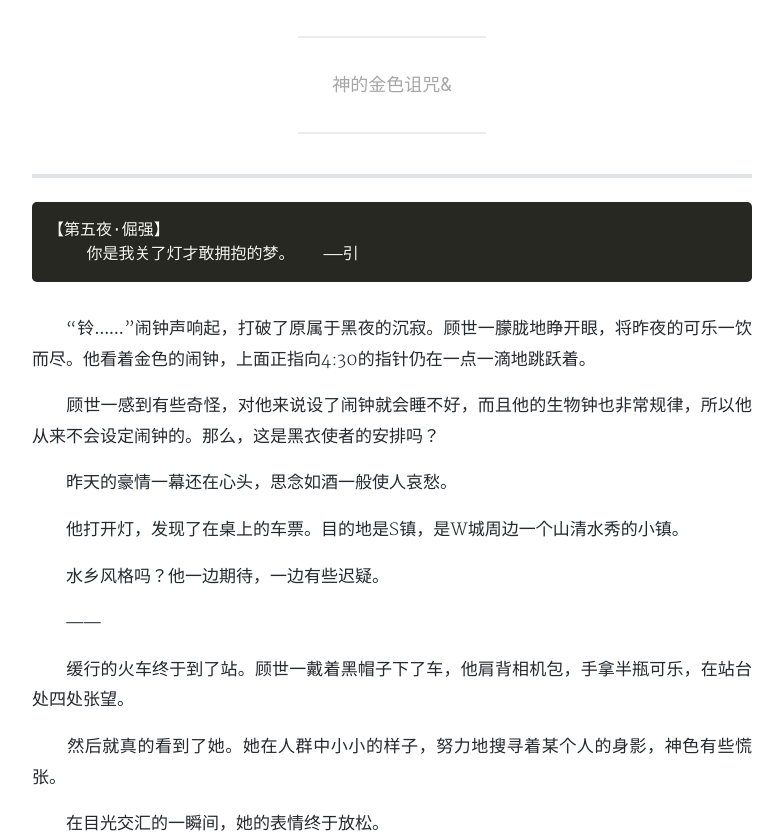
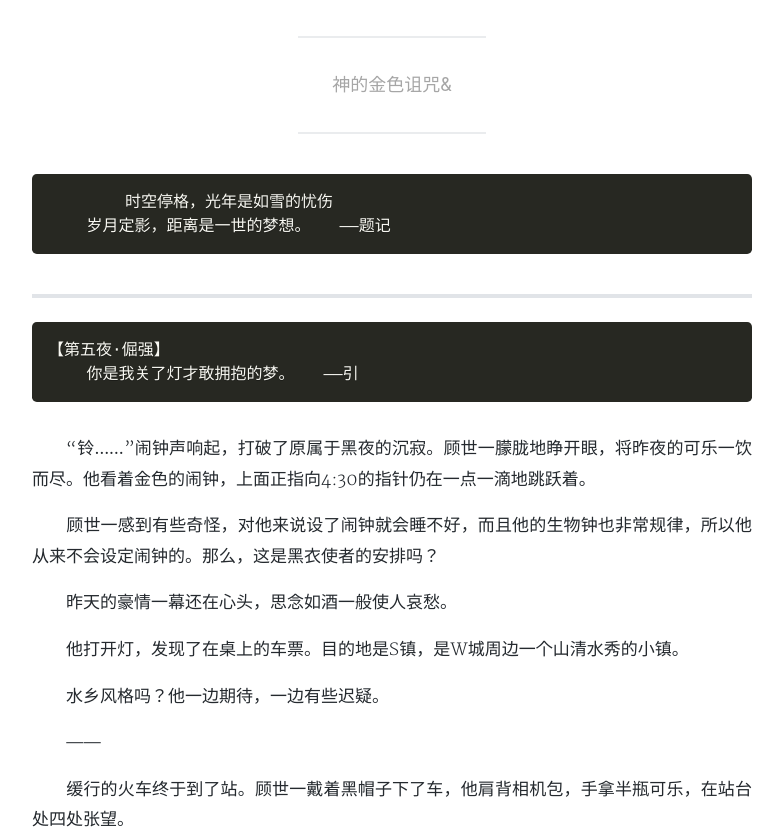
Before and after one commit to flora715/flora715.github.io, a Jekyll site: the page built from _posts/2020-02-23-『光年距离』& 2.md, in a window 1280 px wide and 900 px high, scrolled down 396 px, cut to the strip 68-900 px from the top of the window. Shown: the whole strip, without its empty margins (248-1031 px from the left). Built offline with Jekyll 4.4.1, drawn with Linux system fonts in a browser that asks for light colours; nearby versions of some CDN libraries; a style sheet for code colours, icons or effects is not loaded.

Commit message:
修改文件: _posts/2020-02-23-『光年距离』& 2.md

```diff
--- a/_posts/2020-02-23-『光年距离』& 2.md
+++ b/_posts/2020-02-23-『光年距离』& 2.md
@@ -6,6 +6,9 @@ date: 2020-02-22
 cover: 'https://i.loli.net/2020/02/20/jy6uU2BzStmpI5W.png'
 tags: 神的金色诅咒&
 ---
+
+            时空停格，光年是如雪的忧伤
+		岁月定影，距离是一世的梦想。   ——题记
 
 -------------------------------------------------------------------------
 
@@ -918,9 +921,10 @@ tags: 神的金色诅咒&
 -------------------------------------------------------------------------
 
 
-　　   【第七夜·正在成长】
-                 欢迎来到现实世界。
-                 它很糟糕，但你会爱上它。  ——引
+     【第七夜·正在成长】
+          欢迎来到现实世界。
+		 它很糟糕，但你会爱上它。   ——引
+
 
 
 　　日光冲破云层，穿过窗户，安静而破碎的，铺洒在他身上。顾世一从睡梦中悠悠醒来，揉揉微微胀红的双眼，已然分辨不清孰真孰假，何梦何幻。
```
